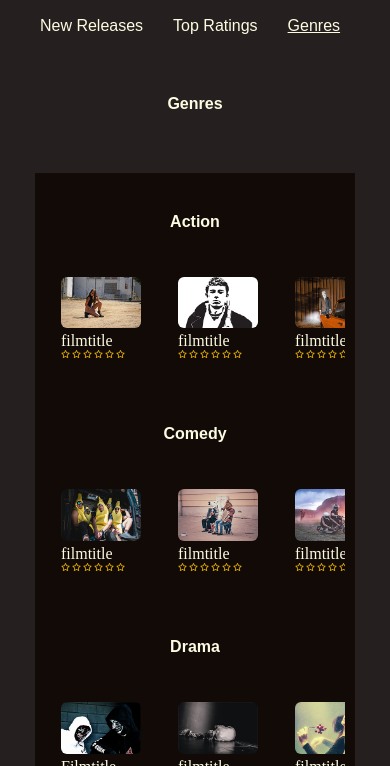
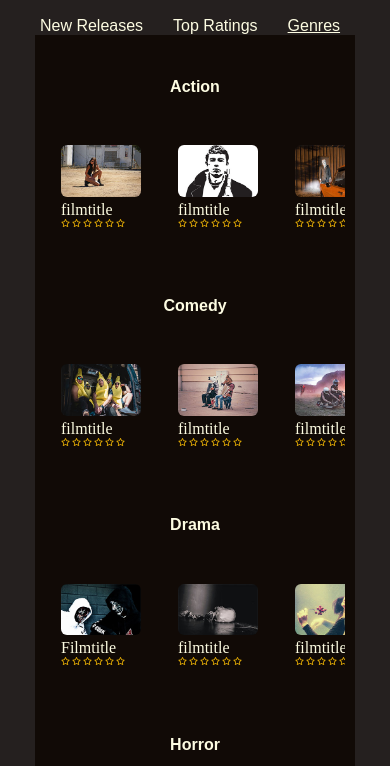
Before and after one commit to Linda-404/square-eyes2.0, a plain HTML site: page genres.html in a window 390 px wide. Shown: the part 78-844 px from the top of the page. Drawn offline with Linux system fonts and the light colour scheme.

Commit message:
add sizing for responsive design

```diff
--- a/css/styles.css
+++ b/css/styles.css
@@ -4,7 +4,7 @@
 
 /*--fontstyle--*/
 
-h1, h2, nav {
+h1, h2, nav, a {
     font-family: 'Oswald', sans-serif;
 }
 h3, h4, h5, p {
@@ -13,16 +13,16 @@ h3, h4, h5, p {
 h1 {
     font-size: 1.25em;
 }
-h2 {
+/* h2 {
     font-size: 1.125em;
-}
-h3 {
+} */
+h2, h3, a {
     font-size: 1em;
 }
 h4, p {
     font-size: 0.875em;
 }
-h1, h2, h3, h4, h5, nav, p::first-letter {
+h1, h2, h3, h4, h5, nav, a, p::first-letter {
     text-transform: capitalize;
 }
 
@@ -164,8 +164,9 @@ nav {
     align-items: center;
 }
 .title2 {
+    /* font-size: 1.125em; */
     color: #FDFCE2;
-    margin: 30px;
+    margin: 20px;
     display: flex;
     flex-direction: column;
     align-items: center;
@@ -360,7 +361,10 @@ footer {
 .user {
     padding: 20px;
 }
-
+.memes {
+    display: flex;
+    justify-content: center;
+}
 .programmer {
     width: 40em;
 }
@@ -439,6 +443,9 @@ footer {
     h4, p {
         font-size: 0.75em;
     }
+    .title{
+        margin: 40px;
+    }
     .fp-title {
         font-size: 16px;
     }
@@ -491,5 +498,8 @@ footer {
         display: flex;
         flex-direction: column;
     }
+    .programmer {
+        width: 20em;
+    }
 
 }
--- a/genres.html
+++ b/genres.html
@@ -34,9 +34,9 @@
         </nav>
 
         <main class="fp-main">
-            <h1 class="title">genres</h1>
+            <!-- <h1 class="title">genres</h1> -->
             <section class="main-teaser">
-                <h2 class="title2">action</h2>
+                <h2><a href="action.html" class="title2">action</a></h2>
                 <div class="scrolling-wrapper">
                     <div class="filminfo">
                         <a href="filmdetails.html"><img src="images/films_genres/action_femmefatale.jpg" alt="girl kneeing in sand" class="film-img"></a>
@@ -130,7 +130,7 @@
                 </div>
             </section>
             <section class="main-teaser">
-                <h2 class="title2">comedy</h2>
+                <h2><a href="comedy.html" class="title2">comedy</a></h2>
                 <div class="scrolling-wrapper">
                     <div class="filminfo">
                         <a href="filmdetails.html"><img src="images/films_genres/comedy_bananaboys.jpg" alt="a group of guys in bananasuits sitting in a van" class="film-img"></a>
@@ -224,7 +224,7 @@
                 </div>
             </section>
             <section class="main-teaser">
-                <h2 class="title2">drama</h2>
+                <h2><a href="drama.html" class="title2">drama</a></h2>
                 <div class="scrolling-wrapper">
                     <div class="filminfo">
                         <a href="filmdetails.html"><img src="images/films_genres/drama_anonymous.jpg" alt="two guys in hoodies with masks" class="film-img"></a>
@@ -318,7 +318,7 @@
                 </div>
             </section>
             <section class="main-teaser">
-                <h2 class="title2">horror</h2>
+                <h2><a href="horror.html" class="title2">horror</a></h2>
                 <div class="scrolling-wrapper">
                     <div class="filminfo">
                         <a href="filmdetails.html"><img src="images/films_genres/horror_bloodthirst.jpg" alt="woman with black eyes and blood running down her neck" class="film-img"></a>
```
Also changed, not shown: about.html (+4 -2 lines), contact.html (+1 -1 lines), faq.html (+4 -2 lines), newreleases.html (+1 -1 lines), social.html (+4 -2 lines), terms.html (+4 -2 lines), topratings.html (+1 -1 lines).
